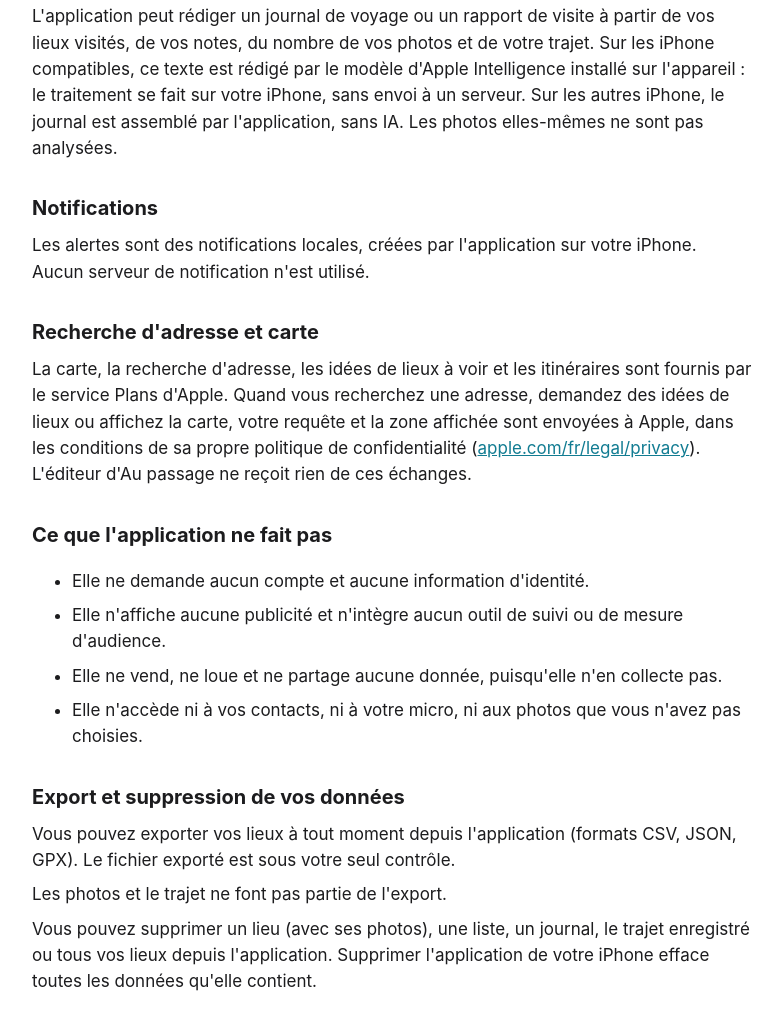
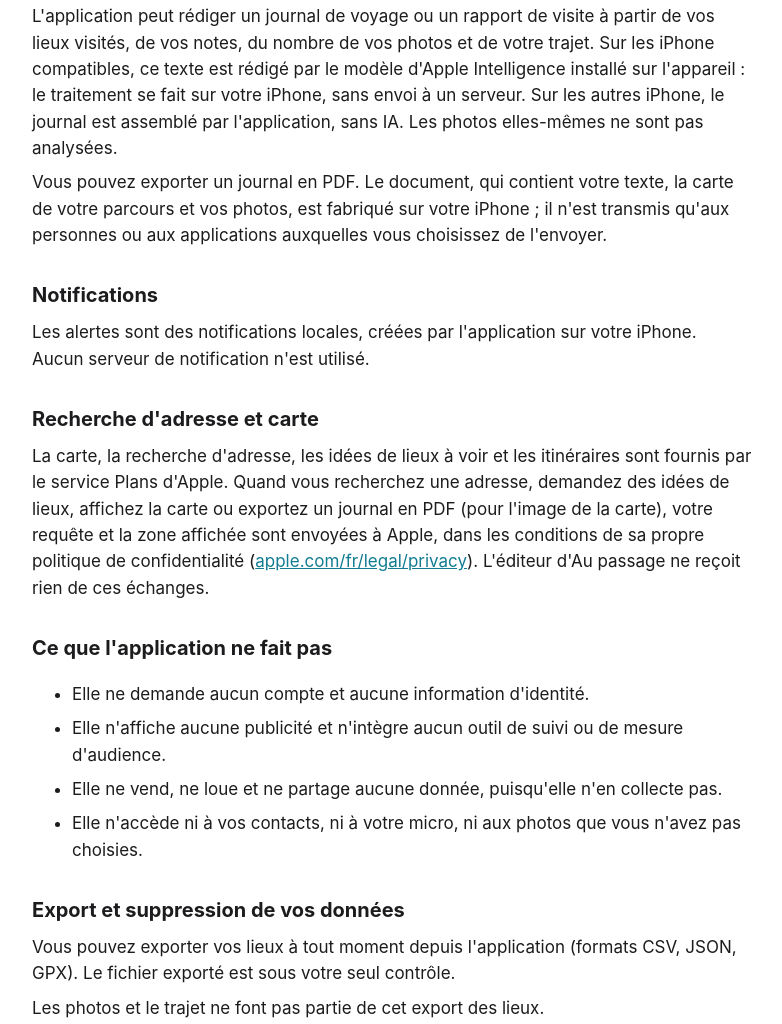
Before and after one commit to Philfree70/au-passage, a plain HTML site: page confidentialite.html in a window 1280 px wide. Shown: the part 1564-2588 px from the top of the page, without its empty margins (248-1030 px from the left). Drawn offline with Linux system fonts and the light colour scheme.

Commit message:
Add files via upload

```diff
--- a/confidentialite.html
+++ b/confidentialite.html
@@ -24,7 +24,7 @@
 <body>
 
 <h1>Politique de confidentialité</h1>
-<p class="date">Application « Au passage » pour iPhone — version 1.1, en vigueur à la publication de cette version</p>
+<p class="date">Application « Au passage » pour iPhone — version 1.2, en vigueur à la publication de cette version</p>
 
 <p class="resume"><strong>En bref :</strong> Au passage ne collecte aucune donnée. Vos lieux, vos listes,
 vos notes, vos photos, vos journaux, votre trajet et votre position restent sur votre iPhone. L'application n'a ni compte, ni serveur, ni publicité,
@@ -76,6 +76,9 @@ visités, de vos notes, du nombre de vos photos et de votre trajet. Sur les iPho
 texte est rédigé par le modèle d'Apple Intelligence installé sur l'appareil : le traitement se fait
 sur votre iPhone, sans envoi à un serveur. Sur les autres iPhone, le journal est assemblé par
 l'application, sans IA. Les photos elles-mêmes ne sont pas analysées.</p>
+<p>Vous pouvez exporter un journal en PDF. Le document, qui contient votre texte, la carte de
+votre parcours et vos photos, est fabriqué sur votre iPhone ; il n'est transmis qu'aux
+personnes ou aux applications auxquelles vous choisissez de l'envoyer.</p>
 
 <h2>Notifications</h2>
 <p>Les alertes sont des notifications locales, créées par l'application sur votre iPhone.
@@ -83,8 +86,8 @@ Aucun serveur de notification n'est utilisé.</p>
 
 <h2>Recherche d'adresse et carte</h2>
 <p>La carte, la recherche d'adresse, les idées de lieux à voir et les itinéraires sont fournis par
-le service Plans d'Apple. Quand vous recherchez une adresse, demandez des idées de lieux ou affichez
-la carte, votre requête et la zone affichée sont
+le service Plans d'Apple. Quand vous recherchez une adresse, demandez des idées de lieux, affichez
+la carte ou exportez un journal en PDF (pour l'image de la carte), votre requête et la zone affichée sont
 envoyées à Apple, dans les conditions de sa propre politique de confidentialité
 (<a href="https://www.apple.com/fr/legal/privacy/">apple.com/fr/legal/privacy</a>).
 L'éditeur d'Au passage ne reçoit rien de ces échanges.</p>
@@ -100,7 +103,7 @@ L'éditeur d'Au passage ne reçoit rien de ces échanges.</p>
 <h2>Export et suppression de vos données</h2>
 <p>Vous pouvez exporter vos lieux à tout moment depuis l'application (formats CSV, JSON, GPX).
 Le fichier exporté est sous votre seul contrôle.</p>
-<p>Les photos et le trajet ne font pas partie de l'export.</p>
+<p>Les photos et le trajet ne font pas partie de cet export des lieux.</p>
 <p>Vous pouvez supprimer un lieu (avec ses photos), une liste, un journal, le trajet enregistré ou
 tous vos lieux depuis l'application. Supprimer
 l'application de votre iPhone efface toutes les données qu'elle contient.</p>
```
Also changed, not shown: assistance.html (+6 -0 lines).
